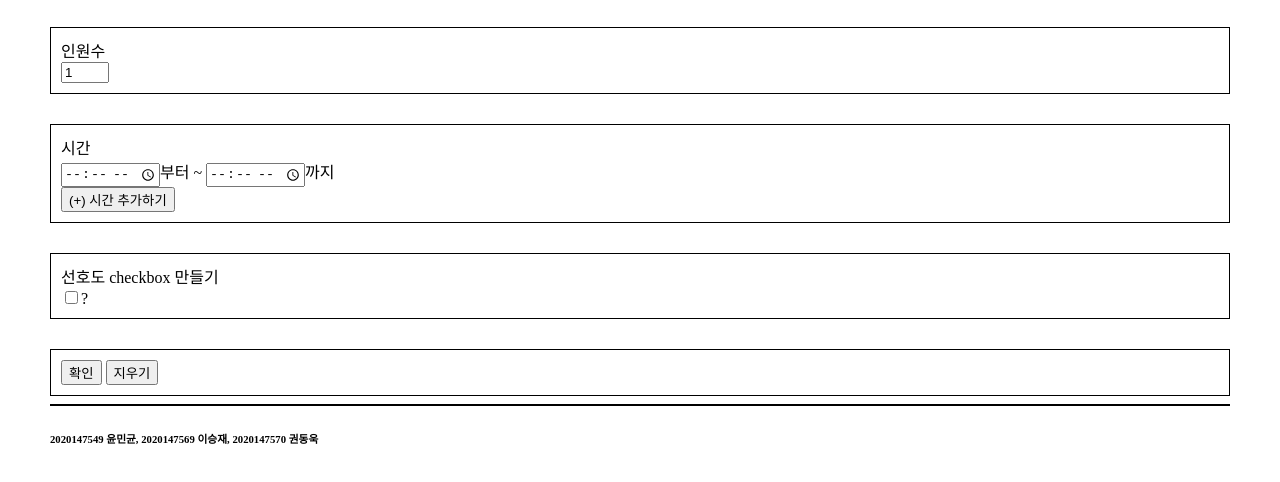
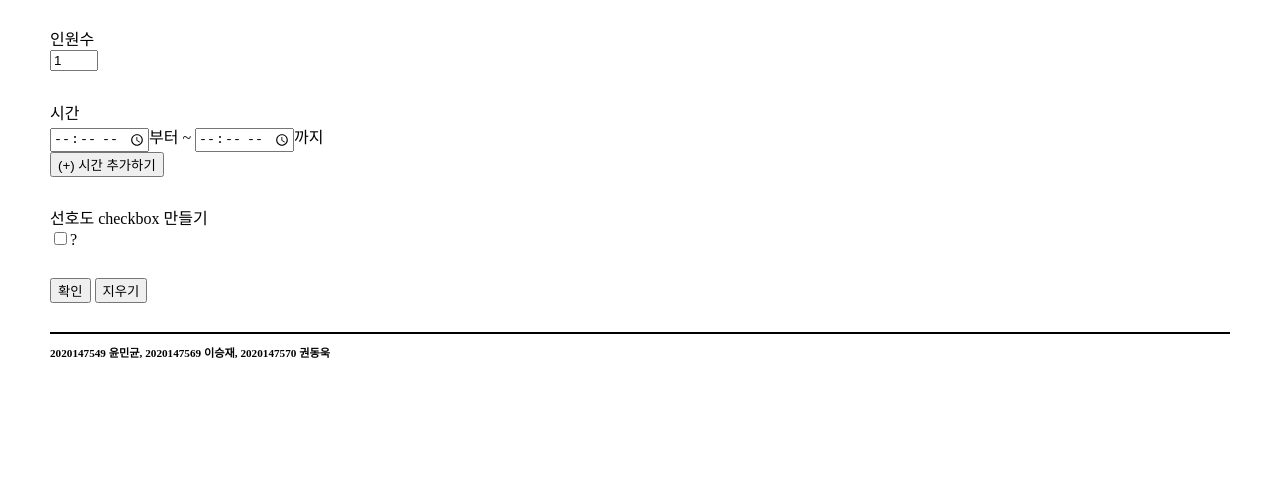
Before and after one commit to 2020147569/Internet-Programming-final-project, a plain HTML site: page input.html in a window 1280 px wide. Shown: the part 70-552 px from the top of the page. Drawn offline with Linux system fonts and the light colour scheme.

Commit message:
210531 17:14

```diff
--- a/main.css
+++ b/main.css
@@ -13,27 +13,33 @@ img.wallpaper {
 /* input.html & output.html */
 
 body {
+    font-size: 1em;
     text-align: left;
     margin: 0 3.125em;
 }
 
 h1 {
+    font-size: 2em;
     text-align: center;
+}
+
+h6 {
+    font-size: 0.7em;
+    margin: 0.9em 0 0 0;
 }
 
 hr {
     width: 100%;
     height: 0.125em;
     background-color: black;
+    margin: auto 0;
     border: none;
 }
 
 /* input.html */
 
 p {
-    margin: 1.875em 0 0 0;
-    border: thin solid black;
-    padding: 0.625em;
+    margin: 1.8em 0;
 }
 
 /* output.html */
```
